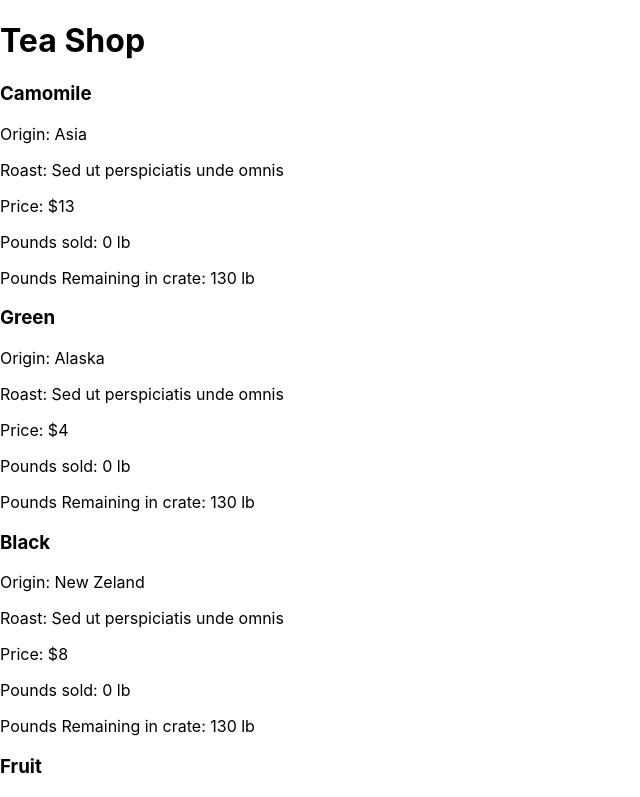
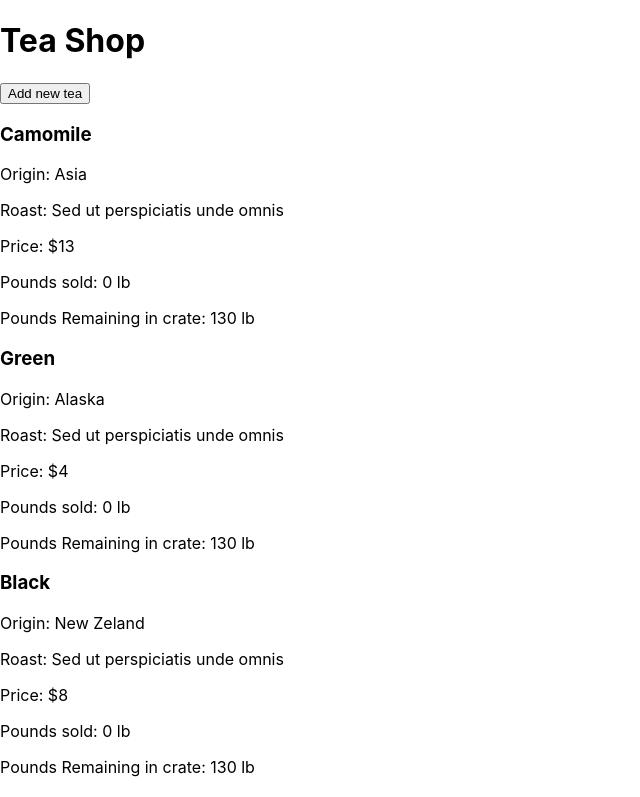
Before and after one commit to dmagic1304/tea-shop, a React (Create React App) app: page / in a window 1280 px wide. Shown: the top 797 px of the page, without its empty margins (0-640 px from the left). Built offline with nearby package versions, Linux system fonts and the light colour scheme.

Commit message:
added button and handle event to display new tea form

```diff
--- a/src/components/TeaController.js
+++ b/src/components/TeaController.js
@@ -1,5 +1,6 @@
 import React from "react";
 import inventoryList from "./inventoryList";
+import NewTeaForm from "./NewTeaForm";
 import TeaList from "./TeaList";
 
 class TeaController extends React.Component {
@@ -7,15 +8,29 @@ class TeaController extends React.Component {
   constructor(props) {
     super(props);
     this.state = {
-      inventory: inventoryList
+      inventory: inventoryList,
+      formVisible: false
     };
+  }
+
+  handleClick = () => {
+    this.setState({formVisible: true})
   }
 
 
   render() {
+    let currentView = null;
+
+    if(this.state.formVisible) {
+      currentView = <NewTeaForm />
+    } else {
+      currentView = <TeaList inventory={this.state.inventory} />
+    }
+
     return(
       <div>
-        <TeaList inventory={this.state.inventory} />
+        <button onClick={this.handleClick}>Add new tea</button>
+        {currentView}
       </div>
     )
   }
```
